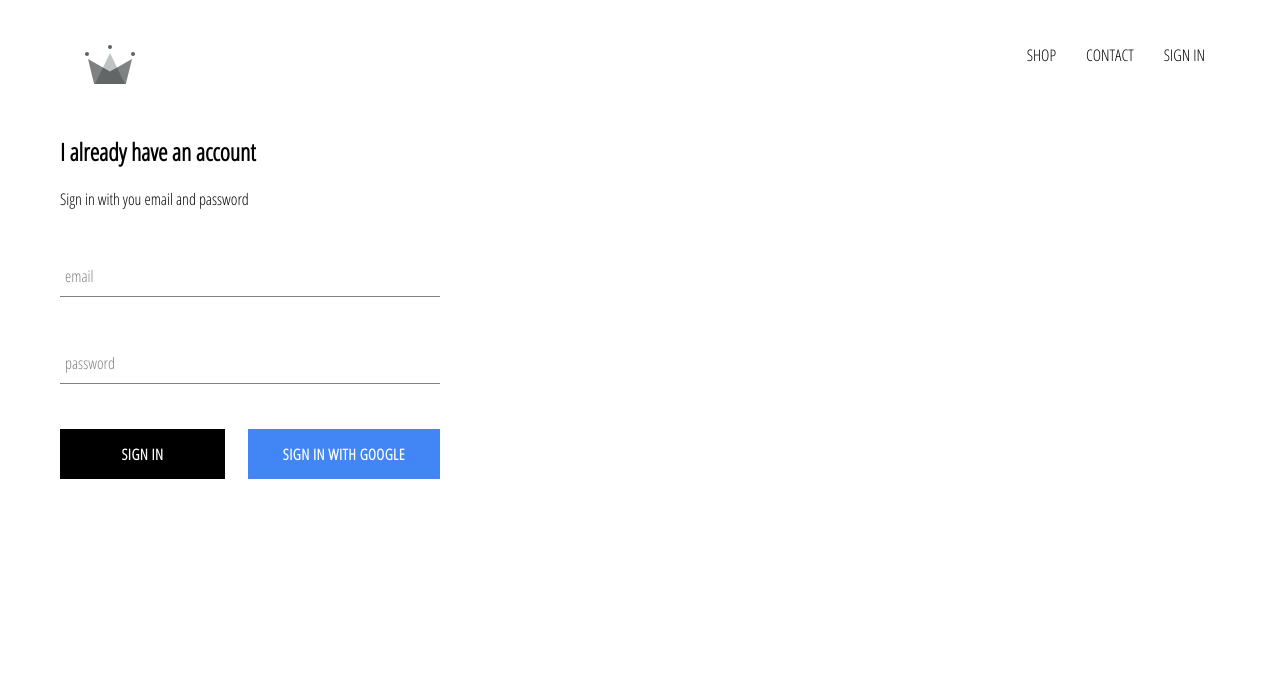
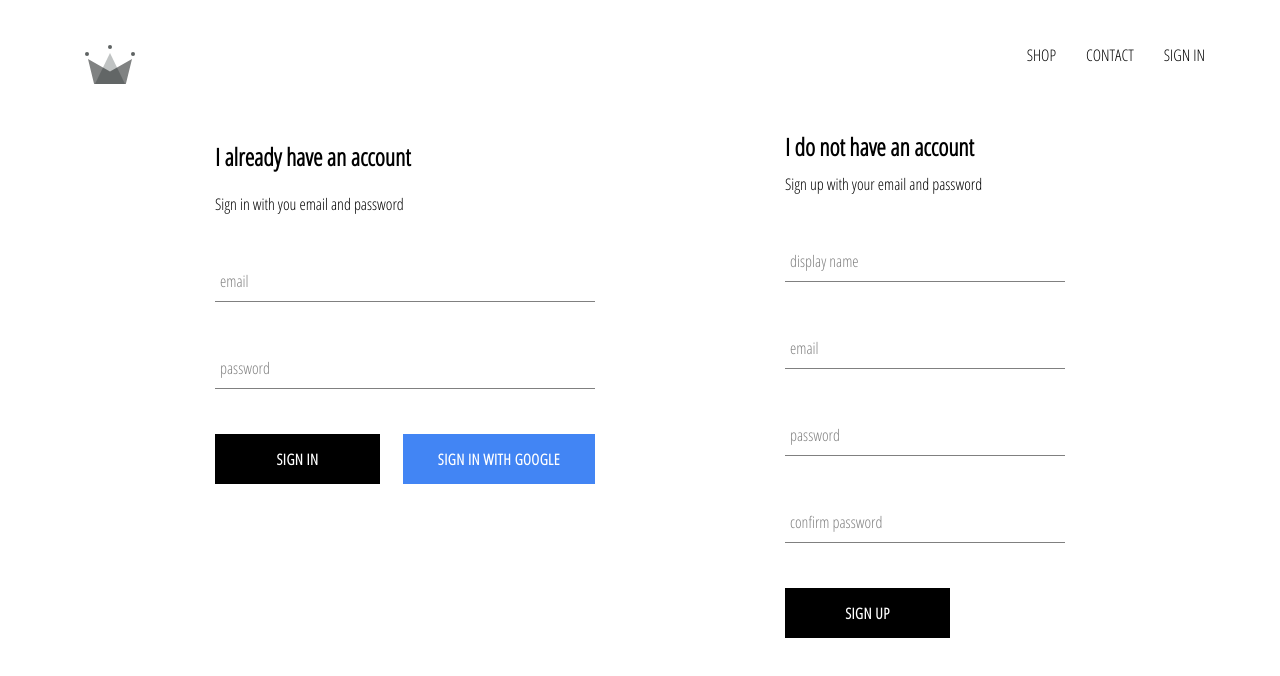
Before and after one commit to Victor-O/crwn-clothing, a React (Create React App) app: page /signin in a window 1280 px wide. Shown: the top 676 px of the page. Built offline with nearby package versions, Linux system fonts and the light colour scheme; no server answers.

Commit message:
added sign up with email and password + adding users to firestore db

```diff
--- a/src/App.js
+++ b/src/App.js
@@ -5,8 +5,8 @@
 import HomePage from './pages/homepage/homepage.component';
 import ShopPage from './pages/shop/shop.component';
 import Header from './components/header/header.component';
-import SignInAndSignOut from './pages/sign-in-and-sign-out/sign-in-and-sign-out.component';
-import { auth } from './firebase/firebase.utils';
+import SignInAndSignUp from './pages/sign-in-and-sign-up/sign-in-and-sign-up.component';
+import { auth, createUserProfileDocument } from './firebase/firebase.utils';
 
 class App extends React.Component {
   constructor() {
@@ -20,11 +20,24 @@
   unsubscribeFromAuth = null;
 
   componentDidMount() {
-    this.unsubscribeFromAuth = auth.onAuthStateChanged(user => {
-      this.setState({ currentUser: user });
+    this.unsubscribeFromAuth = auth.onAuthStateChanged(async (userAuth) => {
+      if (userAuth) {
+        const userRef = await createUserProfileDocument(userAuth);
 
-      console.log(user);
-    })
+        userRef.onSnapshot((snapshot) => {
+          this.setState({
+            currentUser: {
+              id: snapshot.id,
+              ...snapshot.data(),
+            },
+          });
+
+          console.log(this.state);
+        });
+      } else {
+        this.setState({ currentUser: userAuth });
+      }
+    });
   }
 
   componentWillUnmount() {
@@ -38,7 +51,7 @@
         <Switch>
           <Route exact path="/" component={HomePage} />
           <Route path="/shop" component={ShopPage} />
-          <Route path="/signin" component={SignInAndSignOut} />
+          <Route path="/signin" component={SignInAndSignUp} />
         </Switch>
       </div>
     );
--- /dev/null
+++ b/src/components/sign-up/sign-up.component.jsx
@@ -0,0 +1,103 @@
+import React from 'react';
+
+import FormInput from '../form-input/form-input.component';
+import CustomButton from '../custom-button/custom-button.component';
+
+import { auth, createUserProfileDocument } from '../../firebase/firebase.utils';
+import './sign-up.styles.scss';
+
+class SignUp extends React.Component {
+  constructor() {
+    super();
+
+    this.state = {
+      displayName: '',
+      email: '',
+      password: '',
+      confirmPassword: '',
+    };
+  }
+
+  handleSubmit = async (event) => {
+    event.preventDefault();
+
+    const { displayName, email, password, confirmPassword } = this.state;
+
+    if (password !== confirmPassword) {
+      alert("passwords don't match");
+      return;
+    }
+
+    try {
+      const { user } = await auth.createUserWithEmailAndPassword(
+        email,
+        password
+      );
+
+      await createUserProfileDocument(user, { displayName });
+
+      this.setState({
+        displayName: '',
+        email: '',
+        password: '',
+        confirmPassword: '',
+      });
+    } catch (error) {
+      console.error(error);
+    }
+  };
+
+  handleChange = (event) => {
+    const { name, value } = event.target;
+
+    this.setState({ [name]: value });
+  };
+
+  render() {
+    const { displayName, email, password, confirmPassword } = this.state;
+    return (
+      <div className="sign-up">
+        <h2 className="title">I do not have an account</h2>
+        <span>Sign up with your email and password</span>
+
+        <form className="sign-up-form" onSubmit={this.handleSubmit}>
+          <FormInput
+            type="text"
+            name="displayName"
+            value={displayName}
+            onChange={this.handleChange}
+            label="display name"
+            required
+          />
+          <FormInput
+            type="email"
+            name="email"
+            value={email}
+            onChange={this.handleChange}
+            label="email"
+            required
+          />
+          <FormInput
+            type="password"
+            name="password"
+            value={password}
+            onChange={this.handleChange}
+            label="password"
+            required
+          />
+          <FormInput
+            type="password"
+            name="confirmPassword"
+            value={confirmPassword}
+            onChange={this.handleChange}
+            label="confirm password"
+            required
+          />
+          <CustomButton type="submit">SIGN UP</CustomButton>
+        </form>
+      </div>
+    );
+  }
+}
+
+export default SignUp;
--- /dev/null
+++ b/src/components/sign-up/sign-up.styles.scss
@@ -0,0 +1,9 @@
+.sign-up {
+  display: flex;
+  flex-direction: column;
+  width: 280px;
+
+  .title {
+    margin: 10px 0;
+  }
+}
--- a/src/firebase/firebase.utils.js
+++ b/src/firebase/firebase.utils.js
@@ -12,6 +12,32 @@
   measurementId: 'G-NTZR8RB1NG',
 };
 
+export const createUserProfileDocument = async (userAuth, additionalData) => {
+  if (!userAuth) return;
+
+  const userRef = firestore.doc(`users/${userAuth.uid}`);
+
+  const snapshot = await userRef.get();
+
+  if (!snapshot.exists) {
+    const { displayName, email } = userAuth;
+    const createdAt = new Date();
+
+    try {
+      await userRef.set({
+        displayName,
+        email,
+        createdAt,
+        ...additionalData,
+      });
+    } catch (error) {
+      console.log('error creating user', error.message);
+    }
+  }
+
+  return userRef;
+};
+
 firebase.initializeApp(config);
 
 export const auth = firebase.auth();
--- a/src/pages/sign-in-and-sign-out/sign-in-and-sign-out.component.jsx
+++ /dev/null
@@ -1,12 +0,0 @@
-import React from 'react';
-
-import SignIn from '../../components/sign-in/sign-in.component';
-import './sign-in-and-sign-out.styles.scss';
-
-const SignInAndSignOut = () => (
-  <div className="sign-in-and-sign-out">
-    <SignIn />
-  </div>
-);
-
-export default SignInAndSignOut;
--- /dev/null
+++ b/src/pages/sign-in-and-sign-up/sign-in-and-sign-up.component.jsx
@@ -0,0 +1,14 @@
+import React from 'react';
+
+import SignIn from '../../components/sign-in/sign-in.component';
+import SignUp from "../../components/sign-up/sign-up.component";
+import './sign-in-and-sign-up.styles.scss';
+
+const SignInAndSignUp = () => (
+  <div className="sign-in-and-sign-up">
+    <SignIn />
+    <SignUp />
+  </div>
+);
+
+export default SignInAndSignUp;
--- /dev/null
+++ b/src/pages/sign-in-and-sign-up/sign-in-and-sign-up.styles.scss
@@ -0,0 +1,6 @@
+.sign-in-and-sign-up {
+  width: 850px;
+  display: flex;
+  justify-content: space-between;
+  margin: 30px auto;
+}
```
Also changed, not shown: src/pages/sign-in-and-sign-out/sign-in-and-sign-out.styles.scss (deleted).
